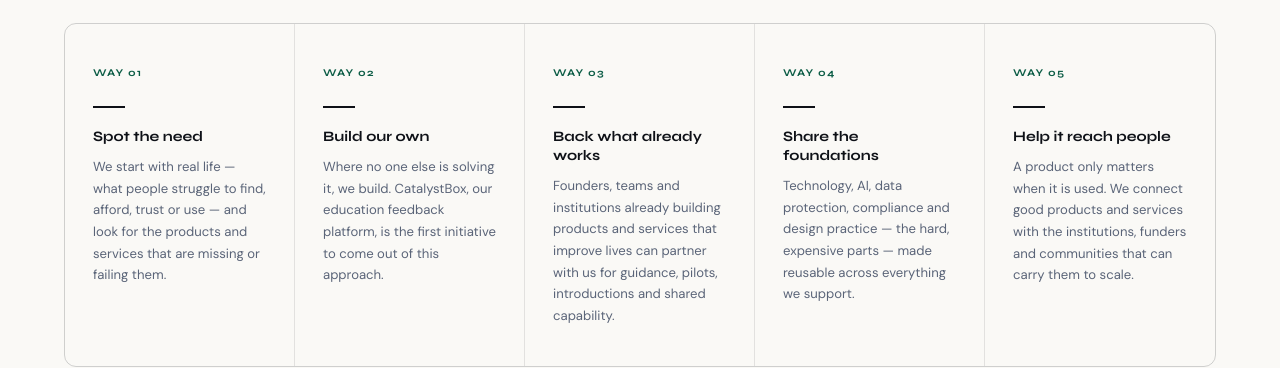
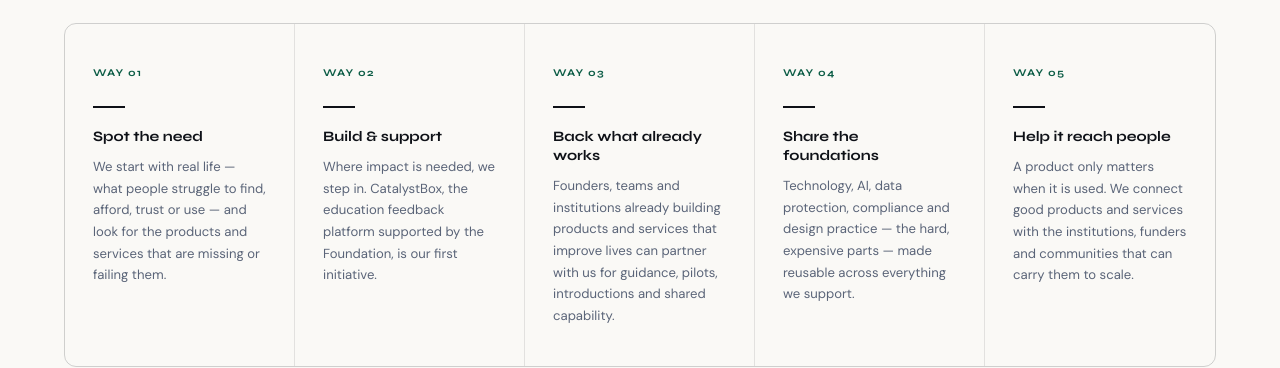
Before and after one commit to Catalystbox/Fresheyefoundation, a Next.js app: page / in a window 1280 px wide. Shown: the part 2420-2788 px from the top of the page. Built offline with nearby package versions, Linux system fonts and the light colour scheme.

Commit message:
copy: simplify CatalystBox reference to mention support without corporate specifics

```diff
--- a/app/page.tsx
+++ b/app/page.tsx
@@ -136,8 +136,8 @@ export default function Home() {
           <div className="model-step reveal d1">
             <div className="step-seq">Way 02</div>
             <div className="step-icon-line"></div>
-            <div className="step-title">Build our own</div>
-            <div className="step-body">Where no one else is solving it, we build. CatalystBox, our education feedback platform, is the first initiative to come out of this approach.</div>
+            <div className="step-title">Build &amp; support</div>
+            <div className="step-body">Where impact is needed, we step in. CatalystBox, the education feedback platform supported by the Foundation, is our first initiative.</div>
           </div>
           <div className="model-step reveal d2">
             <div className="step-seq">Way 03</div>
@@ -309,7 +309,7 @@ export default function Home() {
               CatalystBox — the nation&apos;s first <em>education feedback infrastructure</em>
             </h2>
             <p className="initiative-body reveal d2">
-              CatalystBox is the first product to come out of Fresh Eye Foundation — a
+              Fresh Eye Foundation supports <strong>CatalystBox</strong> — a
               <strong> national education intelligence platform</strong> collecting anonymous QR-based
               feedback from students, teachers, and parents, processed through an AI analytics engine
               to generate the CatalystBox Benchmark Index.
@@ -431,8 +431,8 @@ export default function Home() {
               <div className="fc-val">Education, health, skills, environment &amp; more &middot; Education first</div>
             </div>
             <div className="fact-cell">
-              <div className="fc-key">First initiative</div>
-              <div className="fc-val">CatalystBox — catalystbox.in &middot; run by CatalystBox OPC Private Limited, a separate company</div>
+              <div className="fc-key">Supported initiative</div>
+              <div className="fc-val">Supports CatalystBox &mdash; catalystbox.in</div>
             </div>
             <div className="fact-cell">
               <div className="fc-key">Policy alignment</div>
--- a/app/privacy/page.tsx
+++ b/app/privacy/page.tsx
@@ -109,7 +109,7 @@ export default function Page() {
       <span className="section-anchor" id="who"></span>
       <span className="doc-section-kicker">Section 01</span>
       <h2>Who We Are</h2>
-      <p><strong>Fresh Eye Foundation</strong> is a non-profit Section 8 company registered under the Companies Act, 2013, headquartered in Lucknow, Uttar Pradesh. We build and support products and services that improve lives. Our first initiative is <strong>CatalystBox</strong> (catalystbox.in) — a national education feedback and intelligence platform.</p>
+      <p><strong>Fresh Eye Foundation</strong> is a non-profit Section 8 company registered under the Companies Act, 2013, headquartered in Lucknow, Uttar Pradesh. We build and support products and services that improve lives, including supporting <strong>CatalystBox</strong> (catalystbox.in) — a national education feedback and intelligence platform.</p>
       <p>For the purposes of the Digital Personal Data Protection Act 2023, Fresh Eye Foundation is the <strong>Data Fiduciary</strong> for all data collected through its instruments and platforms. Privacy contact: <a href="#contact" style={{"color":"var(--teal)","fontWeight":"500"}}>support@fresheyefoundation.com</a>.</p>
     </div>
 
```
